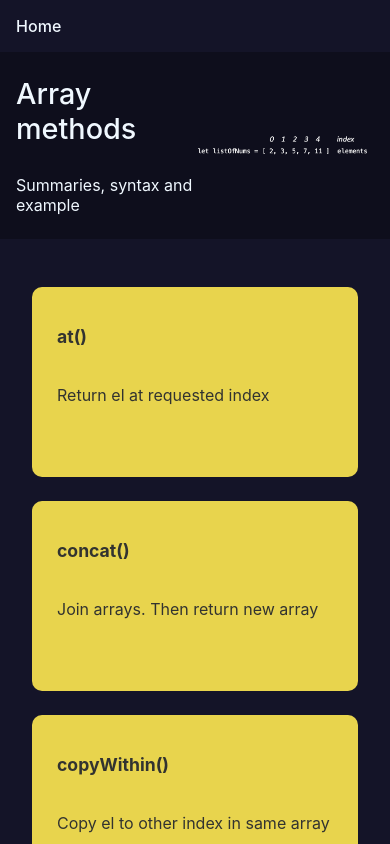
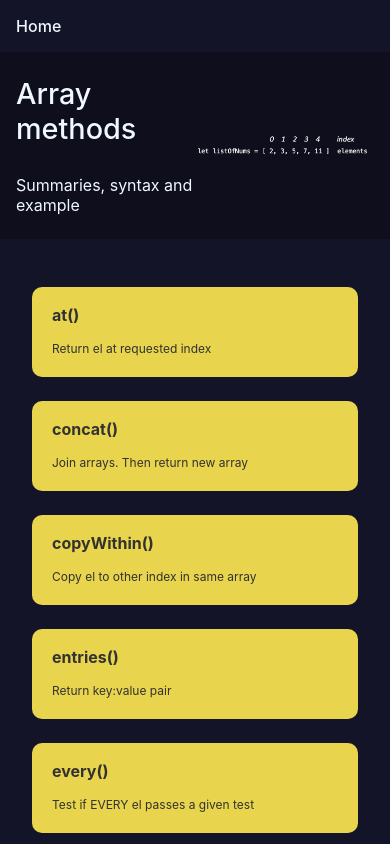
Before and after one commit to CW-Logothetis/openAI, a SvelteKit app: page / in a window 390 px wide. Shown: the top 844 px of the page. Built offline with nearby package versions, Linux system fonts and the light colour scheme.

Commit message:
improve card size on mobile

```diff
--- a/src/routes/+page.svelte
+++ b/src/routes/+page.svelte
@@ -28,13 +28,24 @@
 
 	h2 {
 		color: var(--js-grey);
-		font-size: 1.1rem;
-		margin-bottom: 1.25em;
+		font-size: 1rem;
+		margin-bottom: 0.25em;
 	}
 
 	p {
-		font-size: 1rem;
+		font-size: 0.75rem;
 		color: var(--js-grey)
+	}
+
+	@media(min-width: 600px) {
+		h2 {
+			font-size: 1.1rem;
+		margin-bottom: 1.25em;
+		}
+
+		p {
+			font-size: 1rem;
+		}
 	}
 
 	img {
@@ -93,11 +104,18 @@
 	.card {
 		background-color: var(--js-yellow);
 		border-radius: 10px;
-		padding: 25px;
+		padding: 5px 20px;
 		padding-bottom: 5px;
-		height: 10rem;
+		height: 5rem;
 		cursor: pointer;
 		transition: transform .2s;
+	}
+
+	@media(min-width: 600px) {
+		.card {
+			height: 10rem;
+			padding: 25px;
+		}
 	}
 
 	.card:hover {
```
